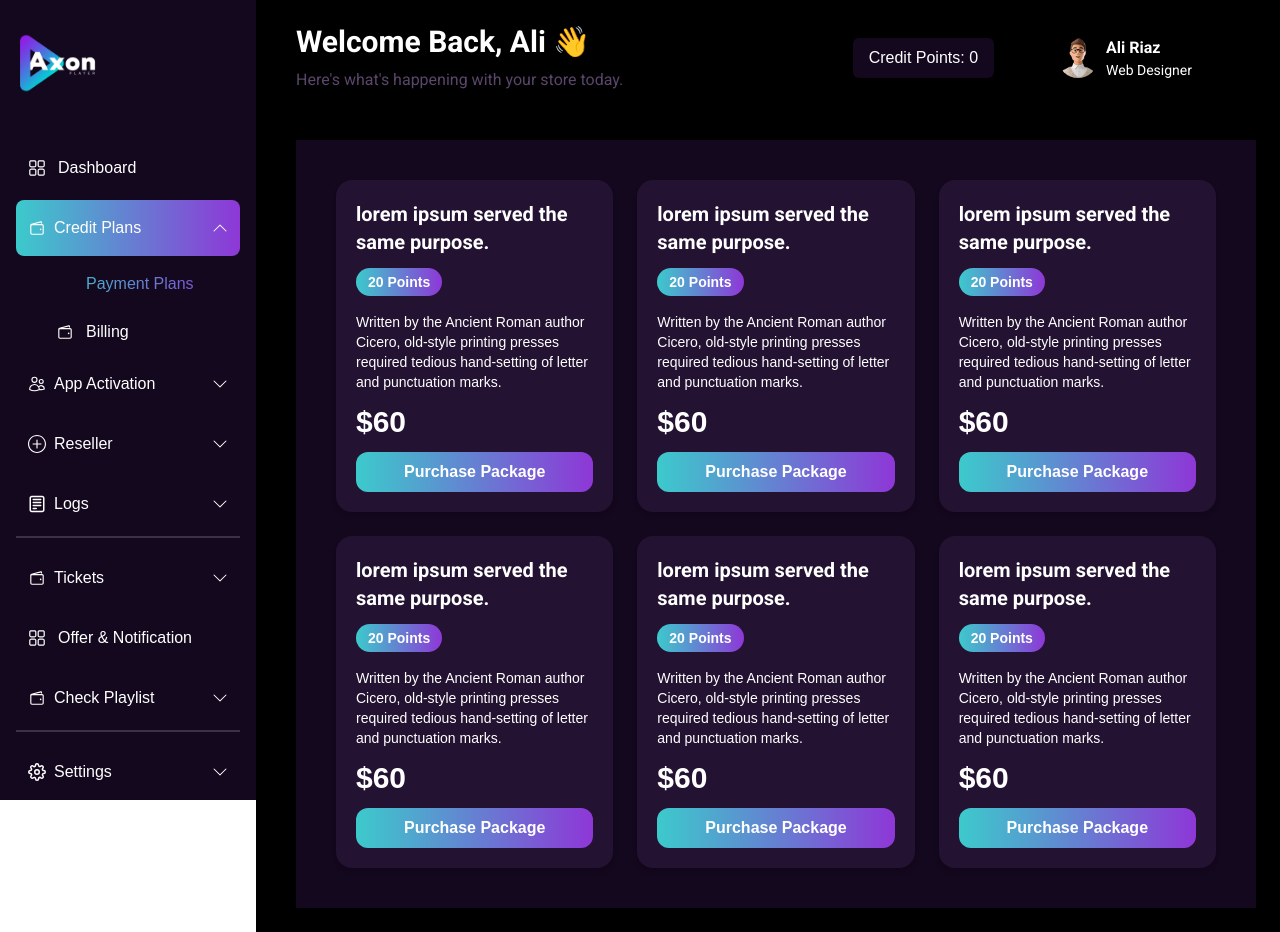
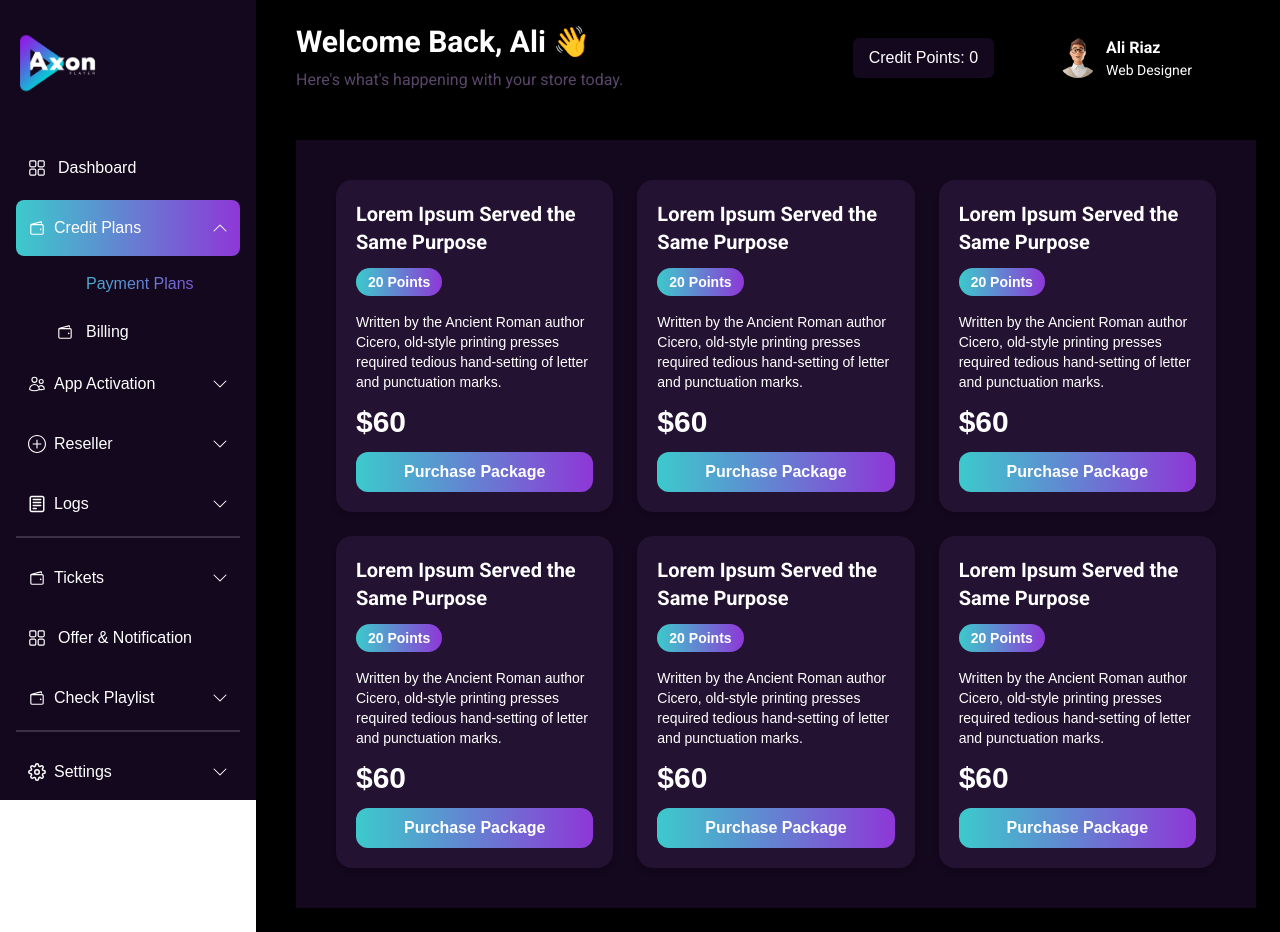
Before and after one commit to Hamzababar25/rtect-test, a Next.js app: page /CreditPlan/PaymentPlan in a window 1280 px wide. Built offline with nearby package versions, Linux system fonts and the light colour scheme.

Commit message:
Payment plan added

```diff
--- a/app/CreditPlan/PaymentPlan/page.js
+++ b/app/CreditPlan/PaymentPlan/page.js
@@ -1,31 +1,26 @@
 import React from "react";
+import PaymentCard from "@/components/PaymentCard";
 
 const PaymentPlan = () => {
+  const packages = Array.from({ length: 6 }).map(() => ({
+    title: "Lorem Ipsum Served the Same Purpose",
+    points: 20,
+    description:
+      "Written by the Ancient Roman author Cicero, old-style printing presses required tedious hand-setting of letter and punctuation marks.",
+    price: 60,
+  }));
+
   return (
     <main className="flex-1 p-6">
-      {/* <Header /> */}
-      <section className="grid lg:grid-cols-2 xl:grid-cols-3 gap-6  bg-[#14081E] p-10">
-        {Array.from({ length: 6 }).map((_, index) => (
-          <div
+      <section className="grid lg:grid-cols-2 xl:grid-cols-3 gap-6 bg-[#14081E] p-10">
+        {packages.map((pkg, index) => (
+          <PaymentCard
             key={index}
-            className="p-5 bg-[#231231] rounded-2xl shadow-md hover:shadow-lg"
-          >
-            <h2 className="text-xl font-semibold mb-3 text-white font-roboto">
-              lorem ipsum served the same purpose.
-            </h2>
-            <div className="bg-gradient-to-r from-[#3CCACC] to-[#8E37D7] text-sm font-bold inline-block px-3 py-1 rounded-full mb-4 text-white">
-              20 Points
-            </div>
-            <p className="text-sm text-white mb-3">
-              Written by the Ancient Roman author Cicero, old-style printing
-              presses required tedious hand-setting of letter and punctuation
-              marks.
-            </p>
-            <p className="text-3xl font-bold mb-3 text-white">$60</p>
-            <button className="w-full bg-gradient-to-r from-[#3CCACC] to-[#8E37D7] text-white py-2 rounded-xl text-center font-semibold hover:shadow-xl transition">
-              Purchase Package
-            </button>
-          </div>
+            title={pkg.title}
+            points={pkg.points}
+            description={pkg.description}
+            price={pkg.price}
+          />
         ))}
       </section>
     </main>
--- /dev/null
+++ b/components/PaymentCard.js
@@ -0,0 +1,19 @@
+import React from "react";
+
+const PaymentCard = ({ title, points, description, price }) => (
+  <div className="p-5 bg-[#231231] rounded-2xl shadow-md hover:shadow-lg transition-shadow">
+    <h2 className="text-xl font-semibold mb-3 text-white font-roboto">
+      {title}
+    </h2>
+    <div className="bg-gradient-to-r from-[#3CCACC] to-[#8E37D7] text-sm font-bold inline-block px-3 py-1 rounded-full mb-4 text-white">
+      {points} Points
+    </div>
+    <p className="text-sm text-white mb-3">{description}</p>
+    <p className="text-3xl font-bold mb-3 text-white">${price}</p>
+    <button className="w-full bg-gradient-to-r from-[#3CCACC] to-[#8E37D7] text-white py-2 rounded-xl text-center font-semibold hover:shadow-xl transition">
+      Purchase Package
+    </button>
+  </div>
+);
+
+export default PaymentCard;
```
